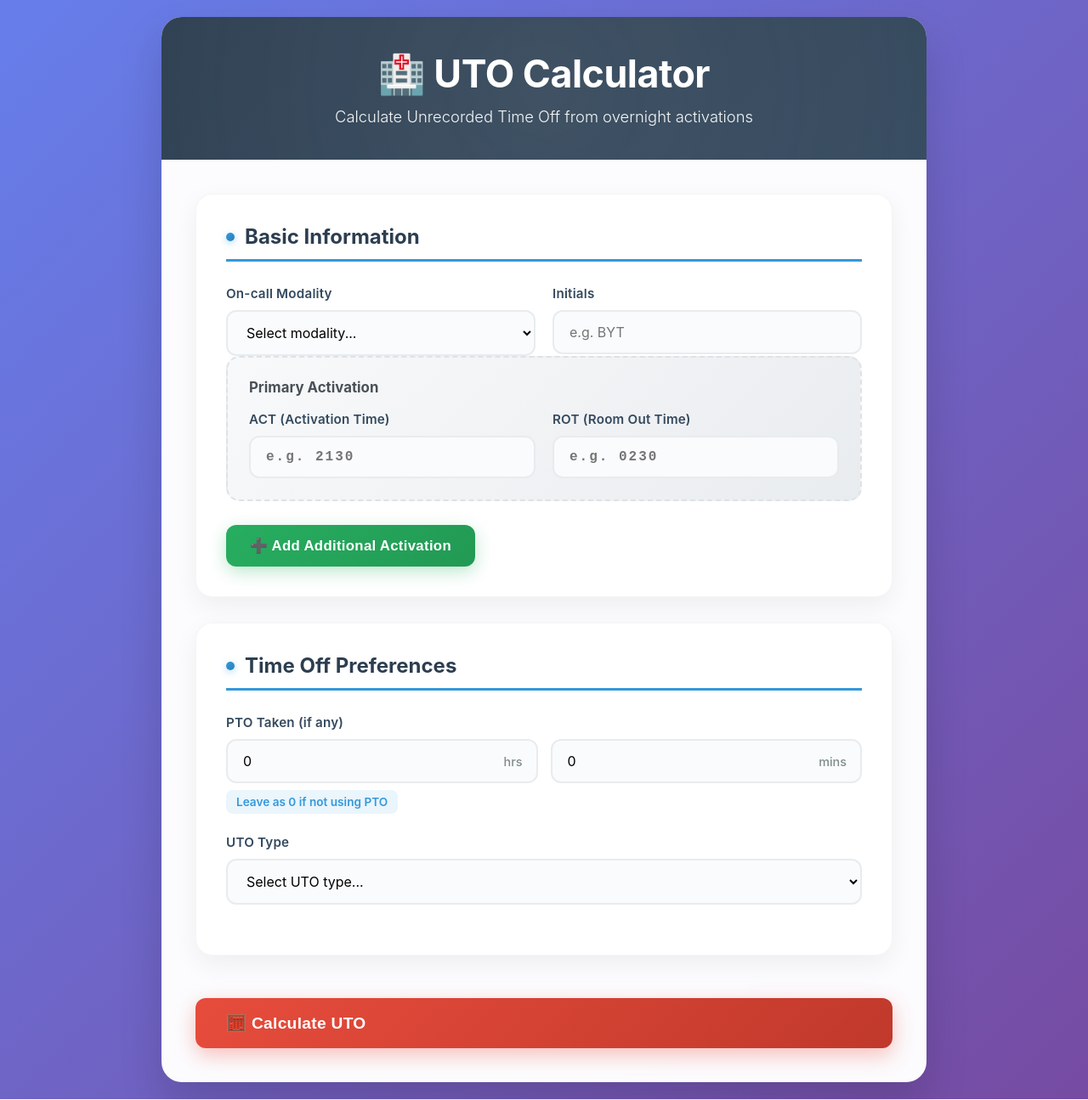
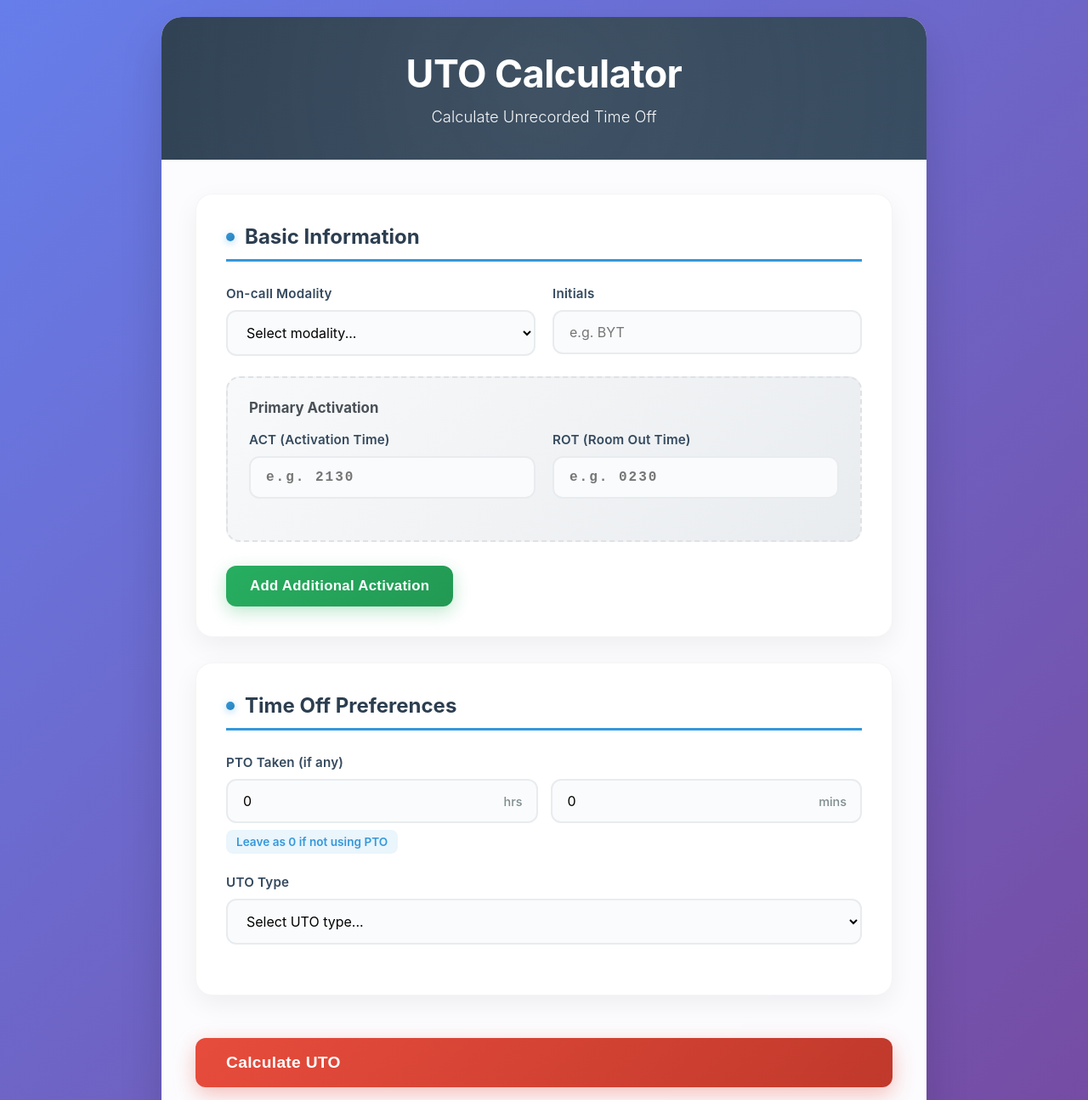
Before and after one commit to ccclaytn/uto-calculator, a plain HTML site: page index.html in a window 1280 px wide. Shown: the top 1295 px of the page at 85% size. Drawn offline with Linux system fonts and the light colour scheme.

Commit message:
Update index.html

```diff
--- a/index.html
+++ b/index.html
@@ -123,6 +123,7 @@
         .form-col {
             display: flex;
             flex-direction: column;
+            margin-bottom: 24px;
         }
 
         label {
@@ -451,8 +452,8 @@
 <body>
     <div class="container">
         <div class="header">
-            <h1>🏥 UTO Calculator</h1>
-            <p>Calculate Unrecorded Time Off from overnight activations</p>
+            <h1>UTO Calculator</h1>
+            <p>Calculate Unrecorded Time Off</p>
         </div>
 
         <div class="form-container">
@@ -472,7 +473,7 @@
 
                     <div class="form-col">
                         <label for="initials">Initials</label>
-                        <input type="text" id="initials" placeholder="e.g. BYT" maxlength="4" required>
+                        <input type="text" id="initials" placeholder="e.g. BYT" maxlength="5" required>
                     </div>
                 </div>
 
@@ -495,7 +496,7 @@
                 </div>
 
                 <button type="button" class="btn btn-add" onclick="addActivation()">
-                    ➕ Add Additional Activation
+                    Add Additional Activation
                 </button>
             </div>
 
@@ -558,7 +559,7 @@
             </div>
 
             <button type="button" class="btn btn-calculate" onclick="calculateUTO()">
-                🧮 Calculate UTO
+                Calculate UTO
             </button>
 
             <div id="output" class="output-section hidden">
```
